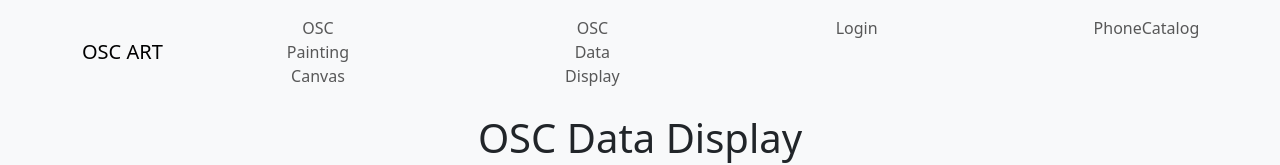
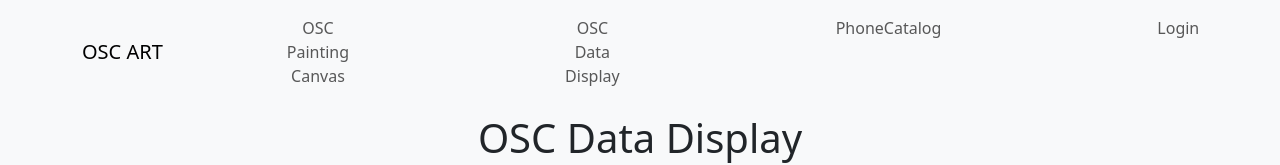
Before and after one commit to EHB-MCT/portfolio-starter-AndyHuizenga, a React (Create React App) app in the folder images/my-react-app/: page / in a window 1280 px wide. Shown: the top 165 px of the page. Built offline with nearby package versions, Linux system fonts and the light colour scheme; no server answers.

Commit message:
Refactor(header): Updated header position

```diff
--- a/images/my-react-app/src/App.js
+++ b/images/my-react-app/src/App.js
@@ -40,13 +40,11 @@
                   <Link className="nav-link" to="/">OSC Data Display</Link>
                 </li>
                 <li className="nav-item">
+                  <Link className="nav-link" to="/test">PhoneCatalog</Link>
+                </li>
+                <li className="nav-item">
                   <Link className="nav-link" to="/Login">Login</Link>
                 </li>
-                <li className="nav-item">
-                  <Link className="nav-link" to="/test">PhoneCatalog</Link>
-                </li>
-
-
 
               </ul>
 
```
